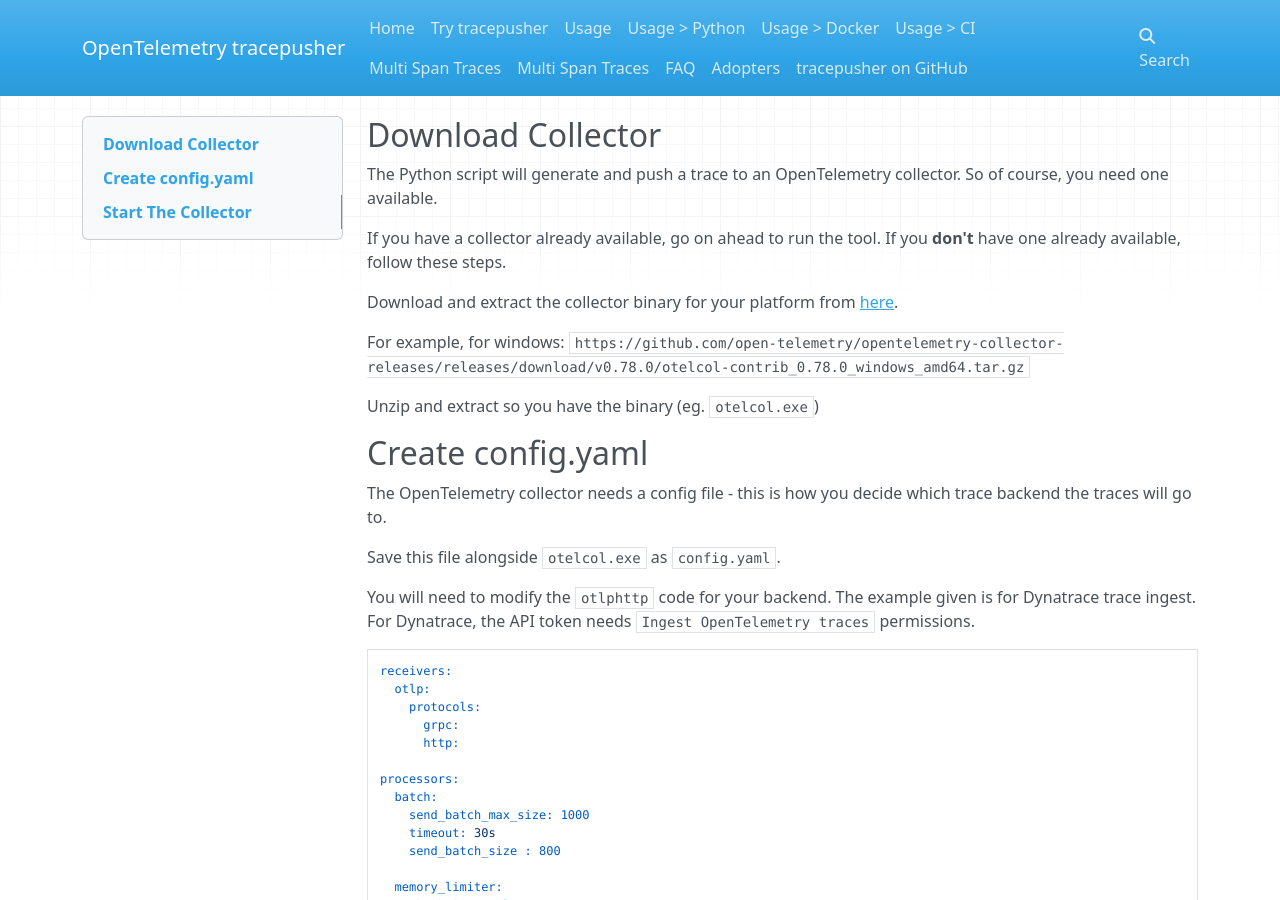
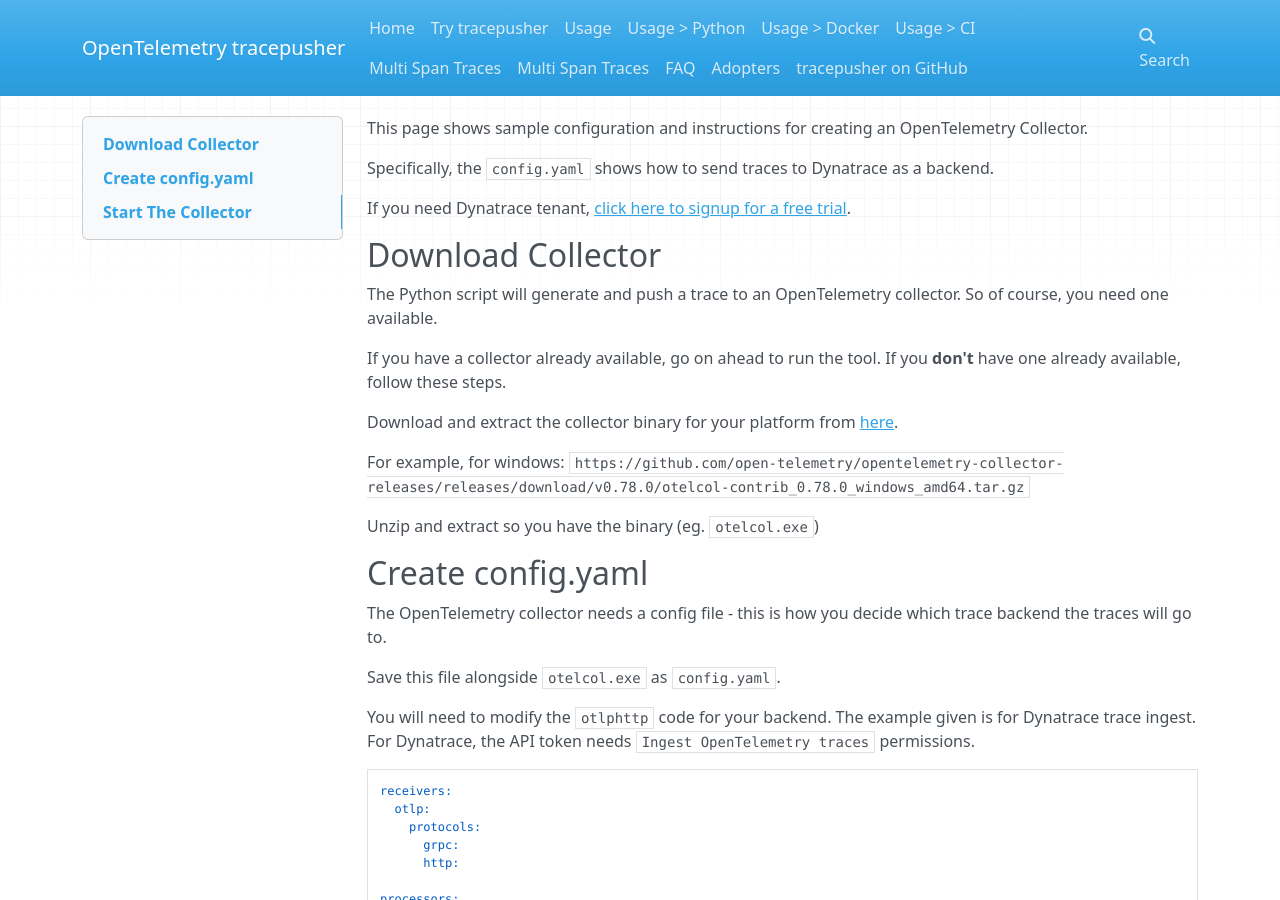
Before and after one commit to agardnerIT/tracepusher, an MkDocs documentation site: the page built from docs/reference/otel-col.md, in a window 1280 px wide and 900 px high. Built offline with MkDocs 1.6.1, drawn with Linux system fonts in a browser that asks for light colours; nearby versions of some CDN libraries.

```diff
--- a/docs/reference/otel-col.md
+++ b/docs/reference/otel-col.md
@@ -1,3 +1,9 @@
+This page shows sample configuration and instructions for creating an OpenTelemetry Collector.
+
+Specifically, the `config.yaml` shows how to send traces to Dynatrace as a backend.
+
+If you need Dynatrace tenant, [click here to signup for a free trial](https://dynatrace.com/trial).
+
 ## Download Collector
 The Python script will generate and push a trace to an OpenTelemetry collector. So of course, you need one available.
 
```
Also changed, not shown: README.md (+1 -1 lines).
